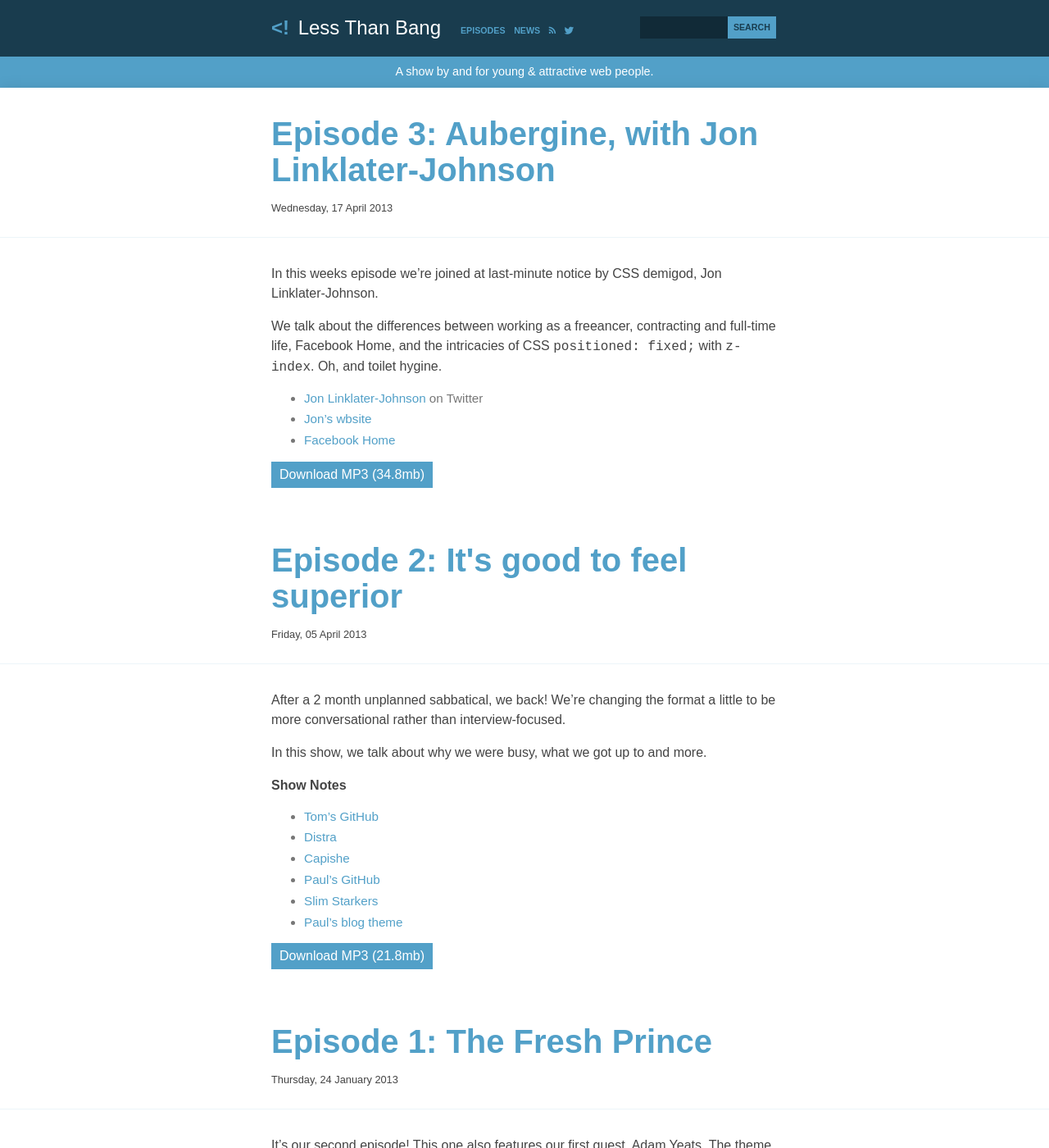
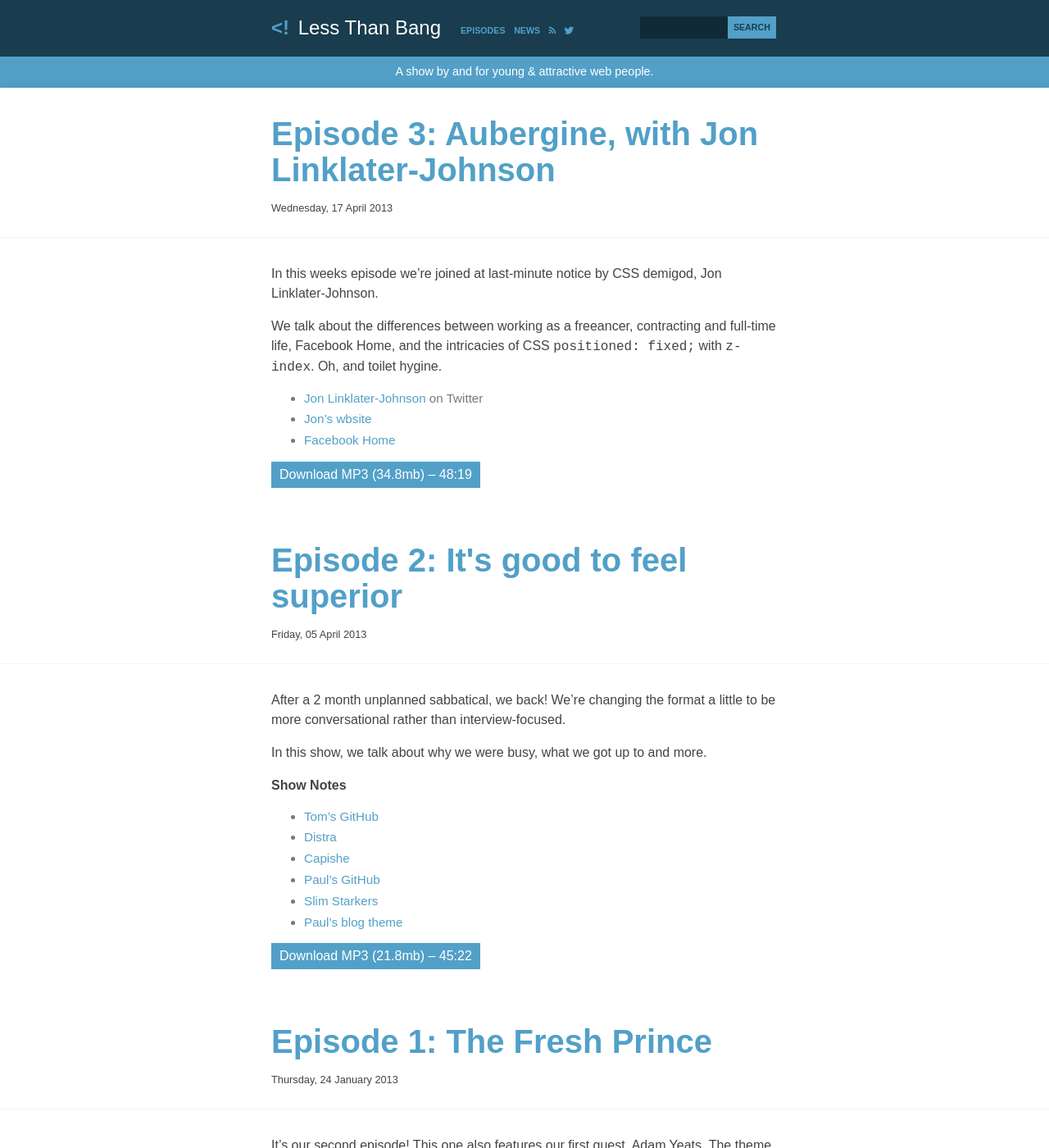
Before and after one commit to phuu/lessthanbang, a Jekyll site: the page built from index.html, in a window 1280 px wide and 1400 px high. Shown: the whole window at 82% size. Built offline with Jekyll 4.4.1, drawn with Linux system fonts in a browser that asks for light colours; Markdown is read by kramdown in place of the engine named in the settings; some of the changed text lies outside the part shown.

Commit message:
Added episode length to download buttons on index and single views

```diff
--- a/_layouts/post.html
+++ b/_layouts/post.html
@@ -17,6 +17,7 @@ layout: default
         <p>
           <a href="{{ page.mp3_src }}" download="{{ page.title }}.mp3" class="btn">
             Download mp3 ({{ page.mp3_size }}) - {{ page.mp3_length | replace: '.', ':' }}
+            {% if post.mp3_length %} &ndash; {{ post.mp3_length | replace:'.',':' }}{% endif %}
           </a>
         </p>
       {% endif %}
--- a/index.html
+++ b/index.html
@@ -15,7 +15,7 @@ layout: default
     <section class="main">
       <div class="inner">
         {{ post.content }}
-        {% if post.mp3_src %}<p><a href="{{ post.mp3_src }}" download="{{ post.title }}.mp3" class="btn">Download MP3{% if post.mp3_src %} ({{ post.mp3_size }}){% endif %}</a></p>{% endif %}
+        {% if post.mp3_src %}<p><a href="{{ post.mp3_src }}" download="{{ post.title }}.mp3" class="btn">Download MP3{% if post.mp3_src %} ({{ post.mp3_size }}){% endif %} {% if post.mp3_length %} &ndash; {{ post.mp3_length | replace:'.',':' }}{% endif %}</a></p>{% endif %}
       </div>
     </section>
   </article>
```
